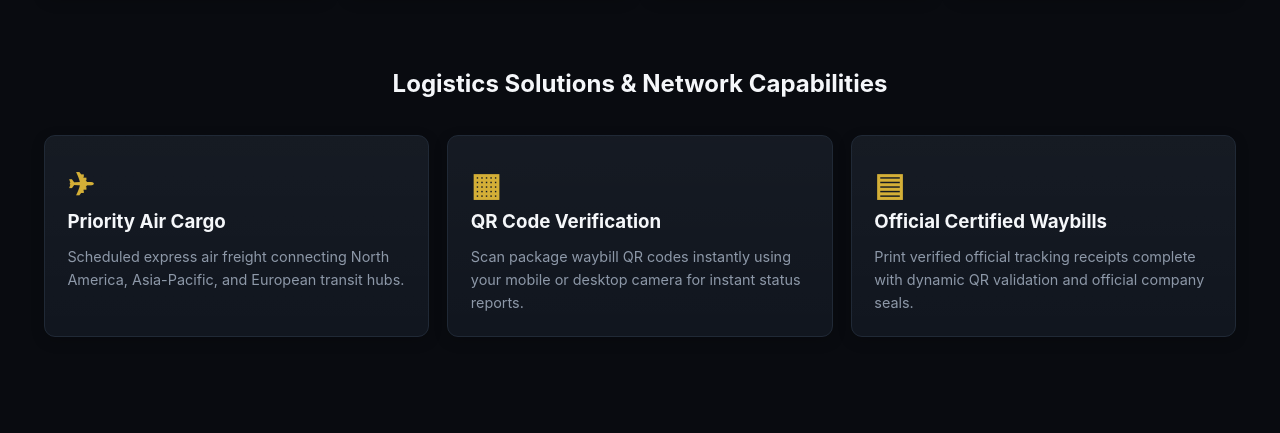
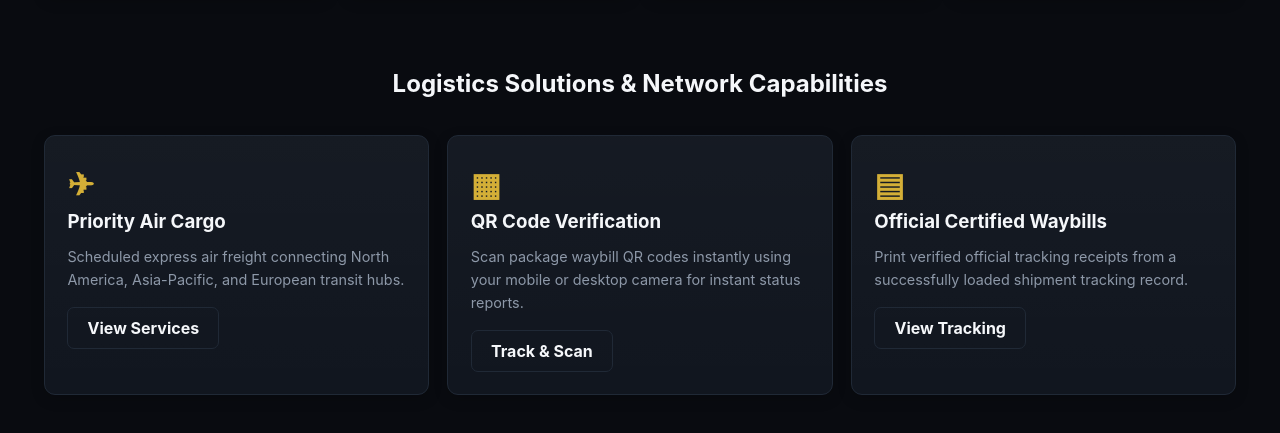
Before and after one commit to munna1-dev/DISPATCH, a website: page public/index.html in a window 1280 px wide. Shown: the part 731-1164 px from the top of the page. Before the commit the page ends 1128 px from the top, so only its background shows below. Drawn offline with Linux system fonts and the light colour scheme.

Commit message:
Connect public service cards

```diff
--- a/public/css/styles.css
+++ b/public/css/styles.css
@@ -4220,3 +4220,15 @@ body.admin-sidebar-collapsed .admin-nav-count {
     animation: none;
   }
 }
+
+
+/* Public home service cards */
+.public-service-card {
+  display: flex;
+  flex-direction: column;
+  align-items: flex-start;
+}
+
+.public-service-action {
+  margin-top: 1rem;
+}
--- a/public/index.html
+++ b/public/index.html
@@ -96,20 +96,31 @@
         <h2 style="text-align: center; margin-bottom: 2rem;">Logistics Solutions & Network Capabilities</h2>
 
         <div class="grid-3">
-          <div class="card">
+          <div class="card public-service-card">
             <span class="icon icon-plane" style="font-size: 2rem; color: var(--accent-gold); margin-bottom: 1rem;"></span>
             <h3>Priority Air Cargo</h3>
             <p style="color: var(--text-muted); font-size: 0.9rem; margin-top: 0.5rem;">Scheduled express air freight connecting North America, Asia-Pacific, and European transit hubs.</p>
+            <button type="button" class="btn-outline public-service-action" onclick="showSection('services')">
+              View Services
+            </button>
           </div>
-          <div class="card">
+
+          <div class="card public-service-card">
             <span class="icon icon-qr" style="font-size: 2rem; color: var(--accent-gold); margin-bottom: 1rem;"></span>
             <h3>QR Code Verification</h3>
             <p style="color: var(--text-muted); font-size: 0.9rem; margin-top: 0.5rem;">Scan package waybill QR codes instantly using your mobile or desktop camera for instant status reports.</p>
+            <button type="button" class="btn-outline public-service-action" onclick="showSection('tracking')">
+              Track & Scan
+            </button>
           </div>
-          <div class="card">
+
+          <div class="card public-service-card">
             <span class="icon icon-invoice" style="font-size: 2rem; color: var(--accent-gold); margin-bottom: 1rem;"></span>
             <h3>Official Certified Waybills</h3>
-            <p style="color: var(--text-muted); font-size: 0.9rem; margin-top: 0.5rem;">Print verified official tracking receipts complete with dynamic QR validation and official company seals.</p>
+            <p style="color: var(--text-muted); font-size: 0.9rem; margin-top: 0.5rem;">Print verified official tracking receipts from a successfully loaded shipment tracking record.</p>
+            <button type="button" class="btn-outline public-service-action" onclick="showSection('tracking')">
+              View Tracking
+            </button>
           </div>
         </div>
       </div>
```
